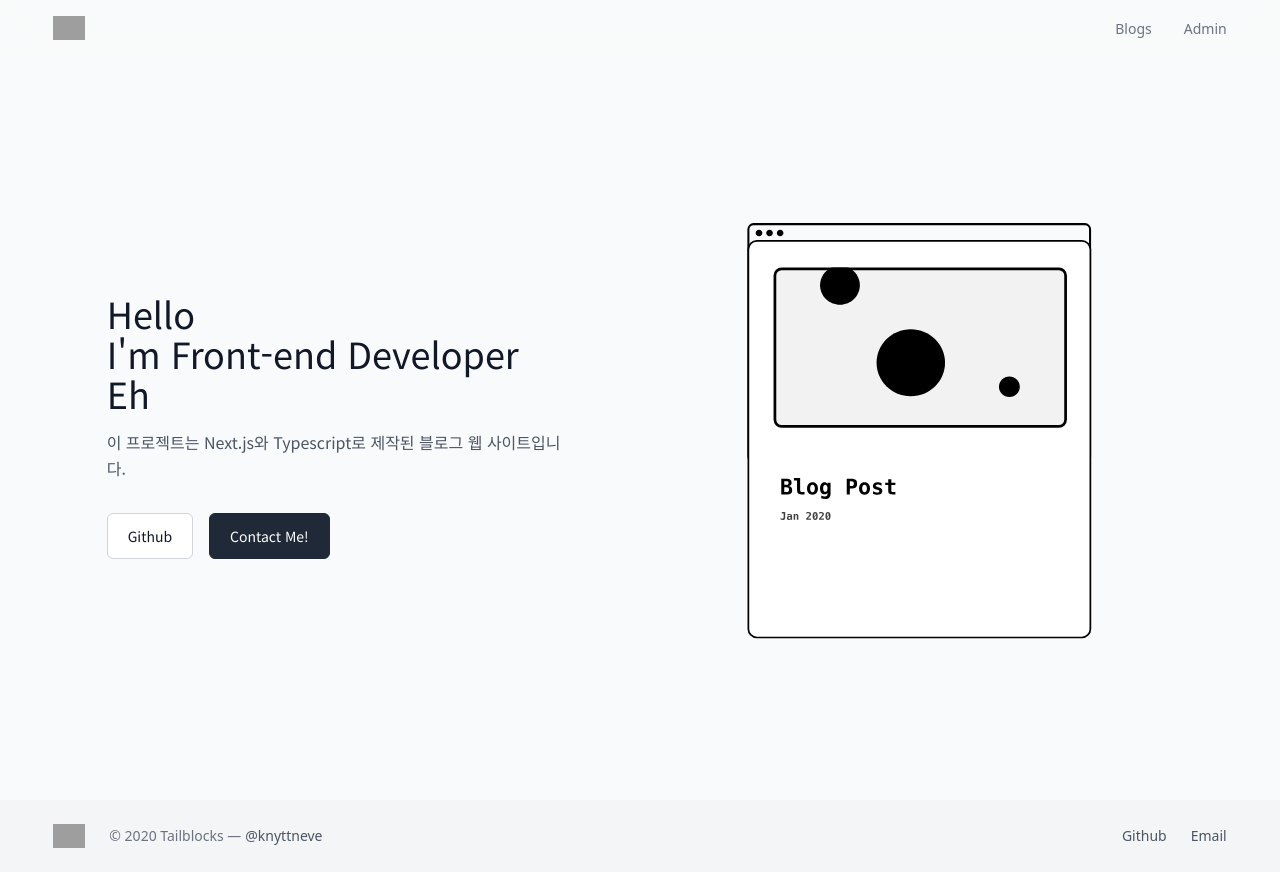
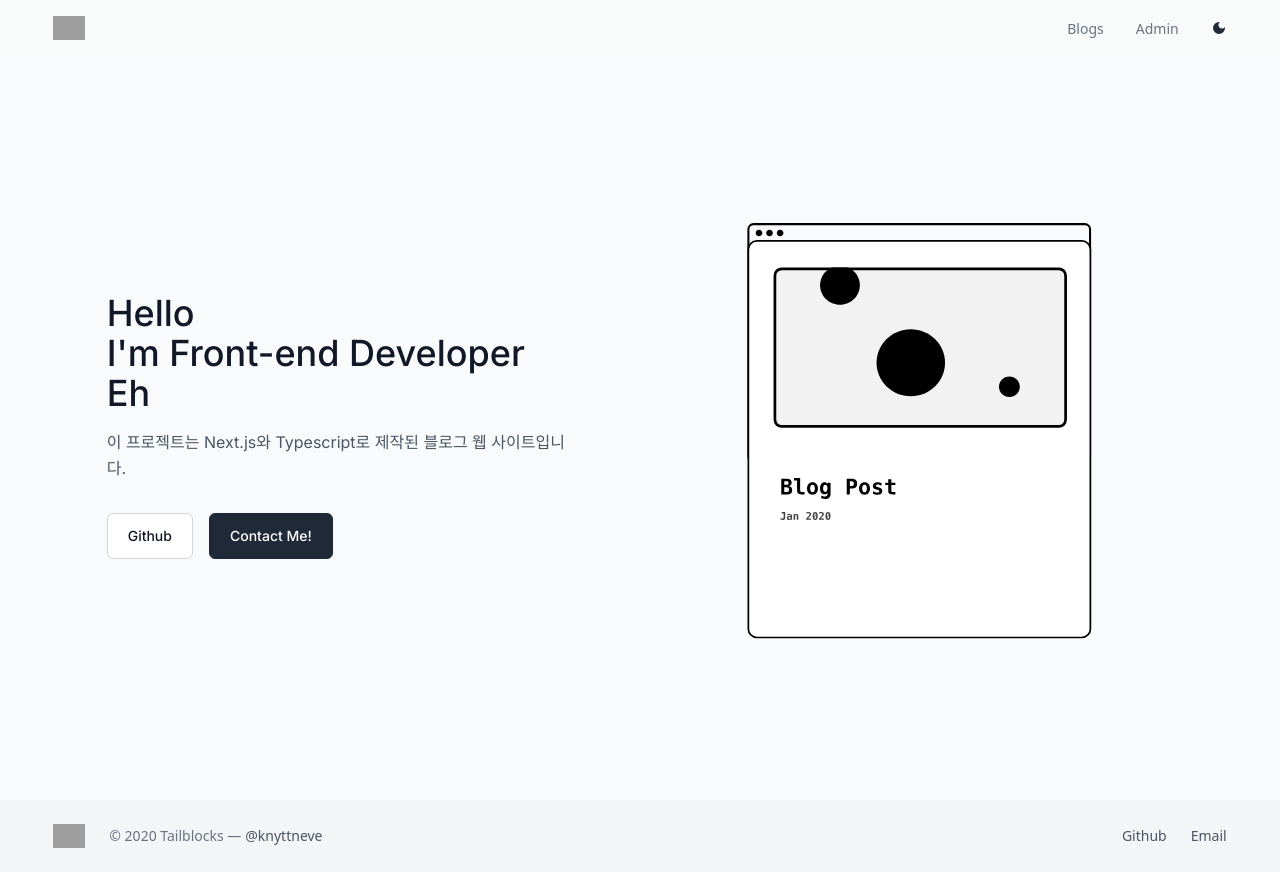
Before and after one commit to Hyeun9991/Next-Blog-01, a Next.js app: page / in a window 1280 px wide. Built offline with nearby package versions, Linux system fonts and the light colour scheme; grey boxes are pictures that could not be loaded.

Commit message:
다크모드 기능 구현

```diff
--- /dev/null
+++ b/components/dark-mode-toggle-button.tsx
@@ -0,0 +1,27 @@
+import { MdDarkMode } from 'react-icons/md';
+import { useTheme } from 'next-themes';
+import { BsFillSunFill } from 'react-icons/bs';
+
+const DarkModeToggleButton = () => {
+  // theme: 현재 값 가져오기 getter
+  // setTheme: 현재 값 바꾸기 setter
+  const { theme, setTheme } = useTheme();
+
+  return (
+    <>
+      <button
+        className="w-4 h-4 flex items-center justify-center"
+        type="button"
+        onClick={() => setTheme(theme === 'dark' ? 'light' : 'dark')}
+      >
+        {/* 라이트 모드 */}
+        <BsFillSunFill className="invisible dark:visible dark:w-full dark:h-full w-0 h-0 text-gray-200" />
+
+        {/* 다크 모드 */}
+        <MdDarkMode className="visible dark:invisible dark:w-0 dark:h-0 w-full h-full text-gray-800" />
+      </button>
+    </>
+  );
+};
+
+export default DarkModeToggleButton;
--- a/components/header.tsx
+++ b/components/header.tsx
@@ -1,16 +1,17 @@
 import Image from 'next/image';
 import Link from 'next/link';
 import { useRouter } from 'next/router';
+import DarkModeToggleButton from './dark-mode-toggle-button';
 
 const Header = () => {
   const router = useRouter();
 
   return (
-    <nav className="fixed z-10 t-0 l-0 w-full px-4 py-2.5 bg-gray-50/60 backdrop-blur-md sm:px-0 sm:py-4 dark:bg-gray-900">
+    <nav className="fixed z-10 t-0 l-0 w-full px-4 py-2.5 bg-gray-50/60 backdrop-blur-md sm:px-0 sm:py-4 dark:bg-zinc-900/90">
       <div className="sm:w-11/12 flex flex-wrap items-center justify-between mx-auto">
         <Link
           href="/"
-          className="text-xl font-semibold whitespace-nowrap dark:text-white"
+          className="text-xl font-semibold whitespace-nowrap"
         >
           <Image
             src="/logo.png"
@@ -22,12 +23,12 @@ const Header = () => {
           />
         </Link>
         <div>
-          <ul className="flex gap-8 md:gap-8">
+          <ul className="flex items-center gap-6 md:gap-8">
             <li>
               <Link
                 href="/blogs"
-                className={`text-sm text-gray-500 hover:text-gray-800 dark:text-gray-400 md:dark:hover:text-white dark:hover:bg-gray-700 dark:hover:text-white md:dark:hover:bg-transparent ${
-                  router.pathname === '/blogs' ? 'text-gray-900 font-bold' : ''
+                className={`text-sm text-gray-500 hover:text-gray-800 dark:text-gray-200 md:dark:hover:text-white  md:dark:hover:bg-transparent ${
+                  router.pathname === '/blogs' ? 'text-gray-900 font-semibold' : ''
                 }`}
               >
                 Blogs
@@ -36,12 +37,16 @@ const Header = () => {
             <li>
               <Link
                 href="/admin"
-                className={`text-sm text-gray-500 hover:text-gray-800 dark:text-gray-400 md:dark:hover:text-white dark:hover:bg-gray-700 dark:hover:text-white md:dark:hover:bg-transparent ${
-                  router.pathname === '/admin' ? 'text-gray-900 font-bold' : ''
+                className={`text-sm text-gray-500 hover:text-gray-800 dark:text-gray-200 md:dark:hover:text-white  md:dark:hover:bg-transparent ${
+                  router.pathname === '/admin' ? 'text-gray-900 font-semibold' : ''
                 }`}
               >
                 Admin
               </Link>
+            </li>
+            <li>
+              {/* 다크모드 토글 버튼 */}
+              <DarkModeToggleButton />
             </li>
           </ul>
         </div>
--- a/components/layout.tsx
+++ b/components/layout.tsx
@@ -5,7 +5,7 @@ const Layout = ({ children }: React.PropsWithChildren) => {
   return (
     <>
       <Header />
-      <main className="bg-gray-50 w-11/12 md:w-10/12 mx-auto pt-24 flex flex-col min-h-screen text-gray-600 body-font">
+      <main className="bg-gray-50 w-11/12 md:w-10/12 mx-auto pt-24 flex flex-col min-h-screen text-gray-600 body-font dark:bg-zinc-900">
         {children}
       </main>
       <Footer />
--- a/package.json
+++ b/package.json
@@ -15,6 +15,7 @@
     "axios": "^1.3.4",
     "json-server": "^0.17.3",
     "next": "13.2.4",
+    "next-themes": "^0.2.1",
     "postcss": "^8.4.21",
     "react": "18.2.0",
     "react-dom": "18.2.0",
--- a/pages/_app.tsx
+++ b/pages/_app.tsx
@@ -1,25 +1,12 @@
 import type { AppProps } from 'next/app';
 import '../styles/globals.css';
-import { Roboto, Noto_Sans_KR } from 'next/font/google';
+import { Inter } from 'next/font/google';
 import Toast from '../components/Toast';
 import useToast from '../hooks/toast';
 import Layout from '../components/layout';
+import { ThemeProvider } from 'next-themes';
 
-/**
- * 모든 페이지에 공통적으로 적용되는것은 이 파일에 정의
- */
-
-const notoSansKr = Noto_Sans_KR({
-  // preload: true, 기본값
-  subsets: ['latin'], // 또는 preload: false
-  weight: ['100', '400', '700', '900'], // 가변 폰트가 아닌 경우, 사용할 fontWeight 배열
-});
-
-const roboto = Roboto({
-  subsets: ['latin'], // preload에 사용할 subsets입니다.
-  weight: ['100', '400', '700'],
-  variable: '--roboto', // CSS 변수 방식으로 스타일을 지정할 경우에 사용합니다.
-});
+const inter = Inter({ subsets: ['latin'] });
 
 export const cls = (...classnames: string[]) => {
   return classnames.join(' ');
@@ -29,13 +16,15 @@ function MyApp({ Component, pageProps }: AppProps) {
   const [toasts, addToast, deleteToast] = useToast();
 
   return (
-    <Layout>
-      <main className={cls(notoSansKr.className, roboto.variable)}>
-        <Toast toasts={toasts} deleteToast={deleteToast} />
+    <ThemeProvider attribute="class">
+      <Layout>
+        <main className={cls(inter.className)}>
+          <Toast toasts={toasts} deleteToast={deleteToast} />
 
-        <Component {...pageProps} addToast={addToast} />
-      </main>
-    </Layout>
+          <Component {...pageProps} addToast={addToast} />
+        </main>
+      </Layout>
+    </ThemeProvider>
   );
 }
 
--- a/pages/_document.tsx
+++ b/pages/_document.tsx
@@ -15,7 +15,7 @@ class MyDocument extends Document {
             rel="stylesheet"
           />
         </Head>
-        <body className="bg-gray-50">
+        <body className="bg-gray-50 dark:bg-zinc-900">
           <Main />
           <NextScript />
         </body>
--- a/tailwind.config.js
+++ b/tailwind.config.js
@@ -8,10 +8,7 @@ module.exports = {
   darkMode: 'class',
   theme: {
     extend: {
-      fontFamily: {
-        roboto: ["var(--roboto)"],
-        notoSans: ["var(--notoSansKr)"],
-      },
+      fontFamily: {},
     },
   },
   plugins: [],
```
Also changed, not shown: 1 other file (tests, documents, lock files or other folders).
